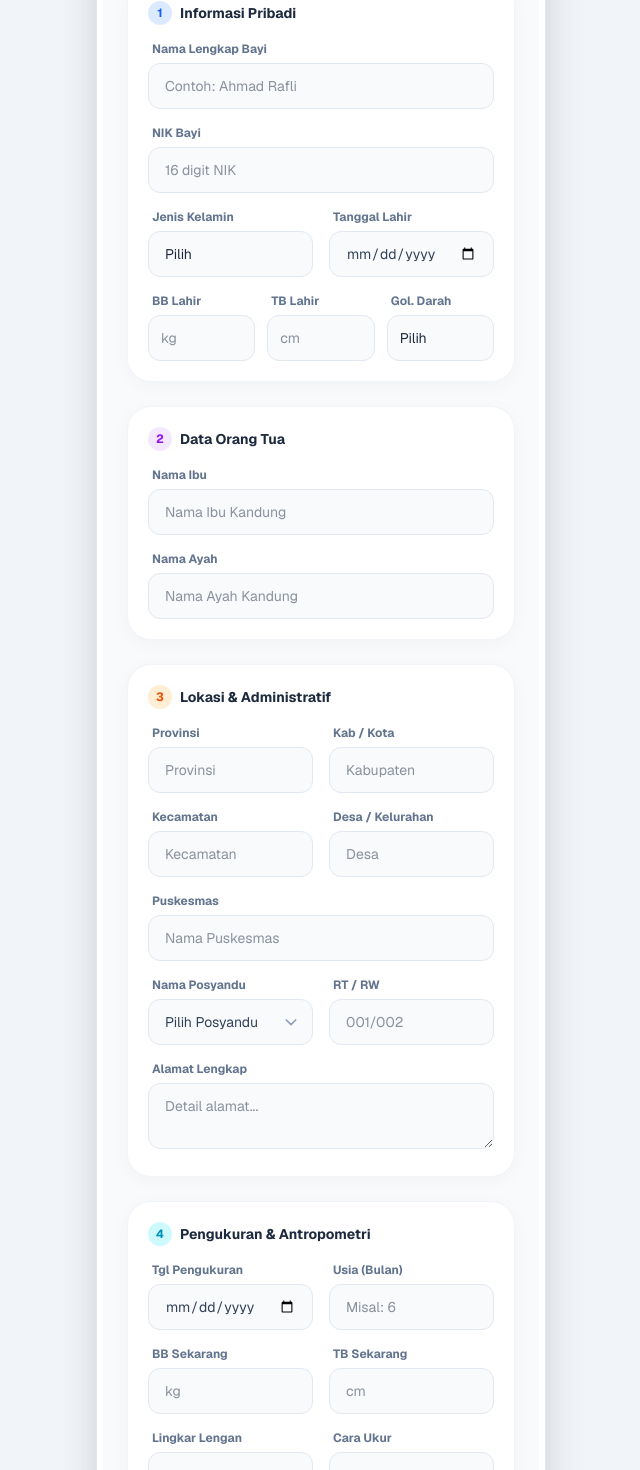
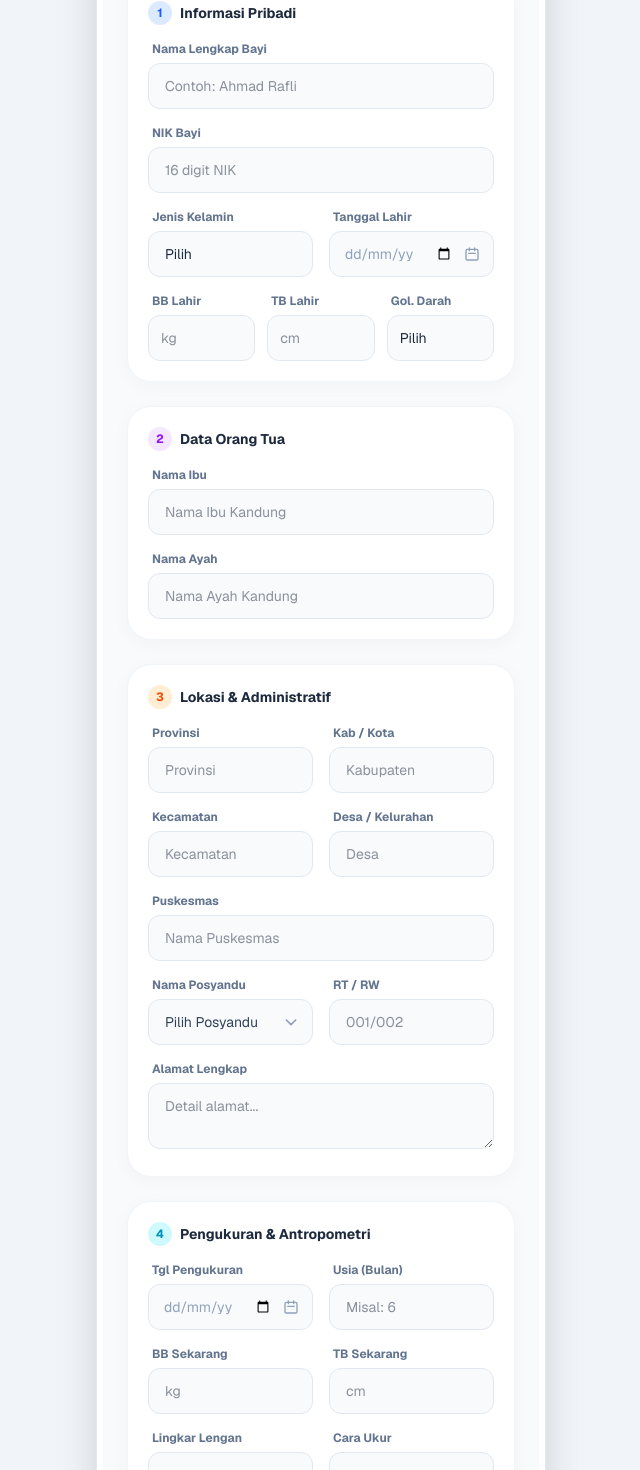
Before and after one commit to TPLM-Posyandu-Banjarsari-Garut/Posyandu_Web_Client, a Next.js app: page /bidan/pendaftaran-bayi in a window 1280 px wide. Shown: the part 162-1632 px from the top of the page, without its empty margins (319-959 px from the left). Built offline with nearby package versions, Linux system fonts and the light colour scheme.

Commit message:
fix : bug pengukuran dan tanggal lahir on safari

```diff
--- a/app/bidan/(pages)/(bayi)/pendaftaran-bayi/page.tsx
+++ b/app/bidan/(pages)/(bayi)/pendaftaran-bayi/page.tsx
@@ -1,6 +1,12 @@
+'use client';
+
+import { useState } from 'react';
 import Link from 'next/link';
 
 export default function PendaftaranBayi() {
+    const [tanggalLahir, setTanggalLahir] = useState('');
+    const [tanggalPengukuran, setTanggalPengukuran] = useState('');
+
     return (
         <div className="min-h-screen bg-slate-100 font-sans pb-10 pt-4 px-2 sm:px-0 text-slate-800 flex justify-center">
             <div className="w-full max-w-md bg-white min-h-[90vh] rounded-[2.5rem] relative shadow-2xl overflow-hidden flex flex-col border-[6px] border-white ring-1 ring-slate-200">
@@ -44,7 +50,25 @@ export default function PendaftaranBayi() {
                                     </div>
                                      <div>
                                          <label className="block text-xs font-bold text-slate-500 mb-1.5 ml-1">Tanggal Lahir</label>
-                                        <input type="date" className="w-full px-4 py-3 rounded-xl bg-slate-50 border border-slate-200 focus:outline-none focus:ring-2 focus:ring-blue-500/20 focus:border-blue-500 text-sm text-slate-700 transition-all" />
+                                         <div className="relative h-[2.875rem] min-w-0 w-full overflow-hidden">
+                                             <input
+                                                 type="date"
+                                                 value={tanggalLahir}
+                                                 onChange={(e) => setTanggalLahir(e.target.value)}
+                                                 className="absolute inset-0 h-full w-full box-border px-4 py-3 bg-slate-50 border border-slate-200 rounded-xl text-sm focus:outline-none focus:ring-2 focus:ring-blue-500/20 focus:border-blue-500 transition-all pr-10 [color-scheme:light] font-normal text-slate-700"
+                                                 style={{ color: tanggalLahir ? undefined : 'transparent' }}
+                                             />
+                                             {!tanggalLahir && (
+                                                 <span className="absolute inset-y-0 left-4 right-10 z-[1] flex items-center pointer-events-none text-sm text-slate-400 truncate">
+                                                     dd/mm/yy
+                                                 </span>
+                                             )}
+                                             <div className="absolute inset-y-0 right-0 z-[1] flex items-center pr-3.5 pointer-events-none text-slate-400">
+                                                 <svg className="w-4 h-4 shrink-0" fill="none" stroke="currentColor" viewBox="0 0 24 24">
+                                                     <path strokeLinecap="round" strokeLinejoin="round" strokeWidth="2" d="M8 7V3m8 4V3m-9 8h10M5 21h14a2 2 0 002-2V7a2 2 0 00-2-2H5a2 2 0 00-2 2v12a2 2 0 002 2z" />
+                                                 </svg>
+                                             </div>
+                                         </div>
                                      </div>
                                 </div>
                                 <div className="grid grid-cols-3 gap-3">
@@ -156,7 +180,25 @@ export default function PendaftaranBayi() {
                                 <div className="grid grid-cols-2 gap-4">
                                      <div>
                                          <label className="block text-xs font-bold text-slate-500 mb-1.5 ml-1">Tgl Pengukuran</label>
-                                        <input type="date" className="w-full px-4 py-3 rounded-xl bg-slate-50 border border-slate-200 focus:outline-none focus:ring-2 focus:ring-cyan-500/20 focus:border-cyan-500 text-sm text-slate-700 transition-all" />
+                                         <div className="relative h-[2.875rem] min-w-0 w-full overflow-hidden">
+                                             <input
+                                                 type="date"
+                                                 value={tanggalPengukuran}
+                                                 onChange={(e) => setTanggalPengukuran(e.target.value)}
+                                                 className="absolute inset-0 h-full w-full box-border px-4 py-3 bg-slate-50 border border-slate-200 rounded-xl text-sm focus:outline-none focus:ring-2 focus:ring-cyan-500/20 focus:border-cyan-500 transition-all pr-10 [color-scheme:light] font-normal text-slate-700"
+                                                 style={{ color: tanggalPengukuran ? undefined : 'transparent' }}
+                                             />
+                                             {!tanggalPengukuran && (
+                                                 <span className="absolute inset-y-0 left-4 right-10 z-[1] flex items-center pointer-events-none text-sm text-slate-400 truncate">
+                                                     dd/mm/yy
+                                                 </span>
+                                             )}
+                                             <div className="absolute inset-y-0 right-0 z-[1] flex items-center pr-3.5 pointer-events-none text-slate-400">
+                                                 <svg className="w-4 h-4 shrink-0" fill="none" stroke="currentColor" viewBox="0 0 24 24">
+                                                     <path strokeLinecap="round" strokeLinejoin="round" strokeWidth="2" d="M8 7V3m8 4V3m-9 8h10M5 21h14a2 2 0 002-2V7a2 2 0 00-2-2H5a2 2 0 00-2 2v12a2 2 0 002 2z" />
+                                                 </svg>
+                                             </div>
+                                         </div>
                                      </div>
                                     <div>
                                         <label className="block text-xs font-bold text-slate-500 mb-1.5 ml-1">Usia (Bulan)</label>
--- a/app/kader/page.tsx
+++ /dev/null
@@ -1,65 +0,0 @@
-import Image from "next/image";
-
-export default function Home() {
-  return (
-    <div className="flex flex-col flex-1 items-center justify-center bg-zinc-50 font-sans dark:bg-black">
-      <main className="flex flex-1 w-full max-w-3xl flex-col items-center justify-between py-32 px-16 bg-white dark:bg-black sm:items-start">
-        <Image
-          className="dark:invert"
-          src="/next.svg"
-          alt="Next.js logo"
-          width={100}
-          height={20}
-          priority
-        />
-        <div className="flex flex-col items-center gap-6 text-center sm:items-start sm:text-left">
-          <h1 className="max-w-xs text-3xl font-semibold leading-10 tracking-tight text-black dark:text-zinc-50">
-            To get started, edit the page.tsx file.
-          </h1>
-          <p className="max-w-md text-lg leading-8 text-zinc-600 dark:text-zinc-400">
-            Looking for a starting point or more instructions? Head over to{" "}
-            <a
-              href="https://vercel.com/templates?framework=next.js&utm_source=create-next-app&utm_medium=appdir-template-tw&utm_campaign=create-next-app"
-              className="font-medium text-zinc-950 dark:text-zinc-50"
-            >
-              Templates
-            </a>{" "}
-            or the{" "}
-            <a
-              href="https://nextjs.org/learn?utm_source=create-next-app&utm_medium=appdir-template-tw&utm_campaign=create-next-app"
-              className="font-medium text-zinc-950 dark:text-zinc-50"
-            >
-              Learning
-            </a>{" "}
-            center.
-          </p>
-        </div>
-        <div className="flex flex-col gap-4 text-base font-medium sm:flex-row">
-          <a
-            className="flex h-12 w-full items-center justify-center gap-2 rounded-full bg-foreground px-5 text-background transition-colors hover:bg-[#383838] dark:hover:bg-[#ccc] md:w-[158px]"
-            href="https://vercel.com/new?utm_source=create-next-app&utm_medium=appdir-template-tw&utm_campaign=create-next-app"
-            target="_blank"
-            rel="noopener noreferrer"
-          >
-            <Image
-              className="dark:invert"
-              src="/vercel.svg"
-              alt="Vercel logomark"
-              width={16}
-              height={16}
-            />
-            Deploy Now
-          </a>
-          <a
-            className="flex h-12 w-full items-center justify-center rounded-full border border-solid border-black/[.08] px-5 transition-colors hover:border-transparent hover:bg-black/[.04] dark:border-white/[.145] dark:hover:bg-[#1a1a1a] md:w-[158px]"
-            href="https://nextjs.org/docs?utm_source=create-next-app&utm_medium=appdir-template-tw&utm_campaign=create-next-app"
-            target="_blank"
-            rel="noopener noreferrer"
-          >
-            Documentation
-          </a>
-        </div>
-      </main>
-    </div>
-  );
-}
```
Also changed, not shown: app/kader/(pages)/home/page.tsx (added). Lines whose indentation alone changed are shown as unchanged.
